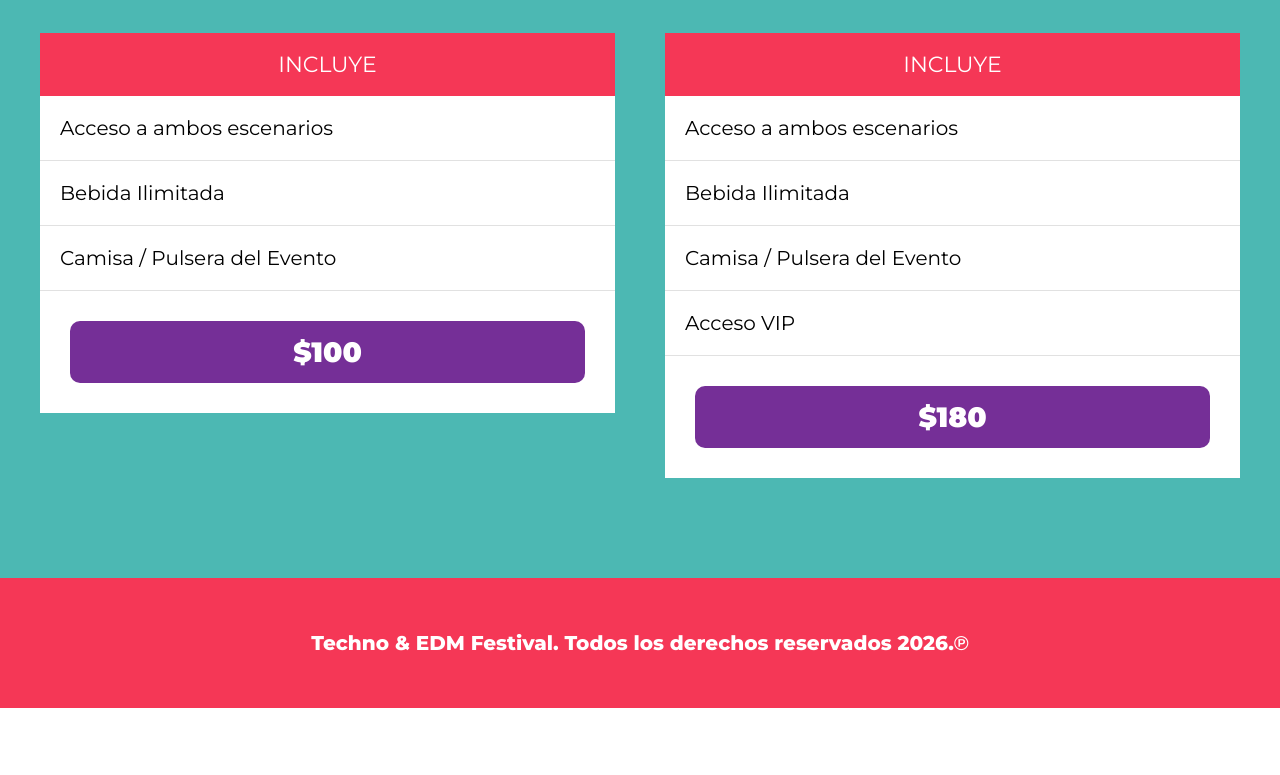
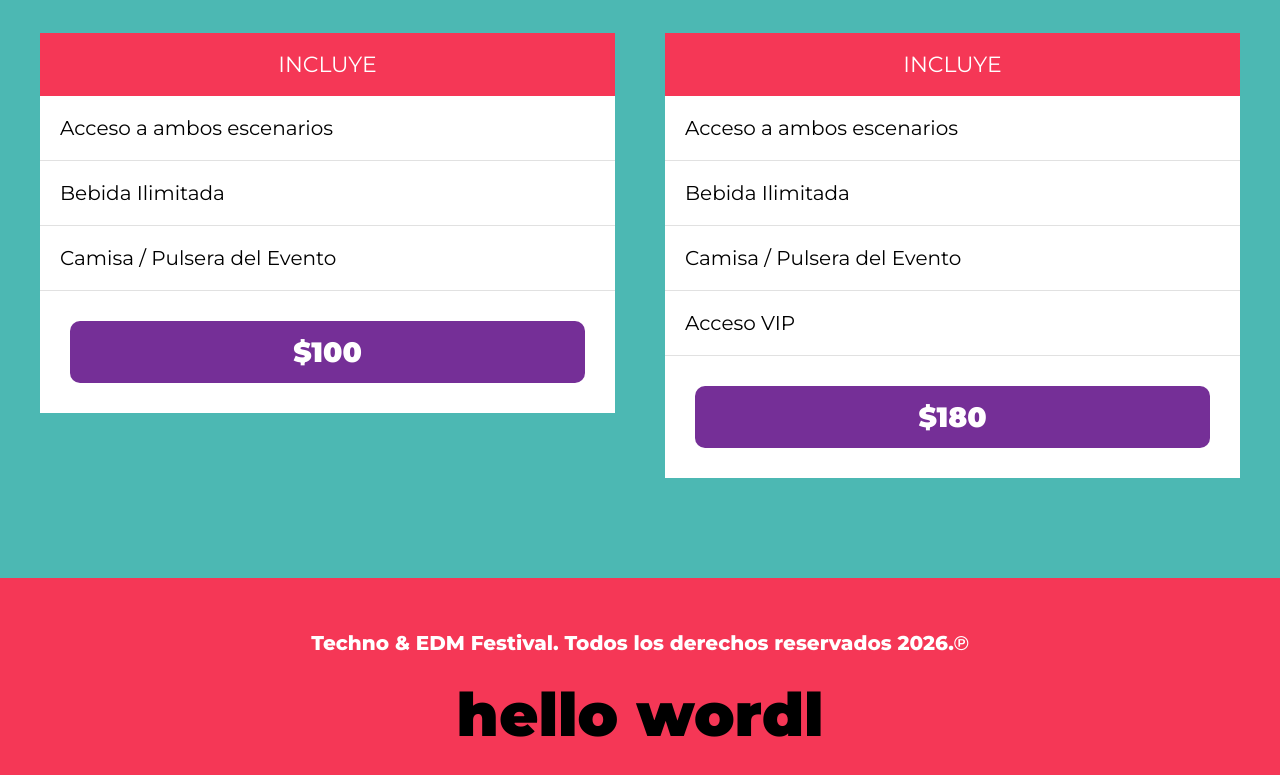
Before and after one commit to JUANJOSEROMANPROGRAMA/Festival-de-Musica, a website: page index.html in a window 1280 px wide. Shown: the part 4492-5267 px from the top of the page. Before the commit the page ends 5200 px from the top, so only its background shows below. Drawn offline with Linux system fonts and the light colour scheme.

Commit message:
Festival Musica: deploy

```diff
--- a/index.html
+++ b/index.html
@@ -250,6 +250,8 @@
             </p>
         </div>
 
+        <h3>hello wordl</h3>
+
 
     </footer>
 
```
